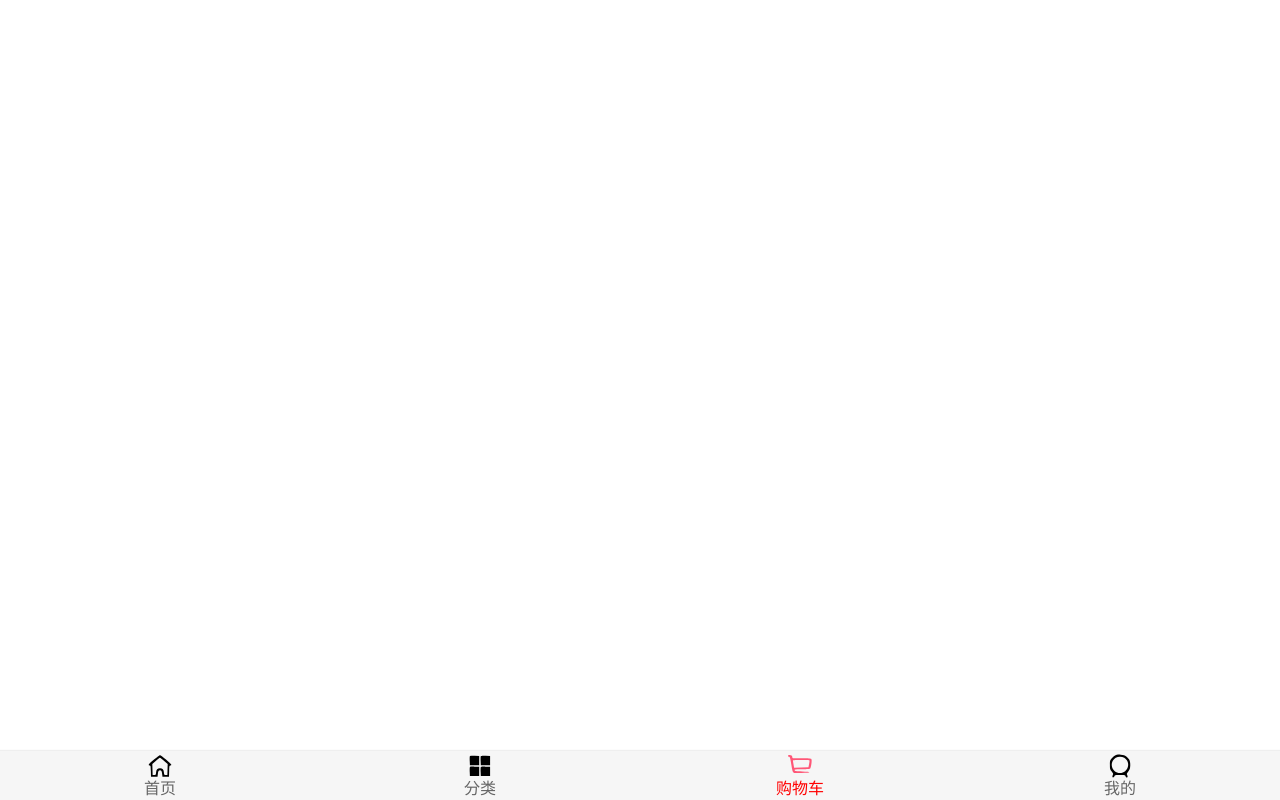
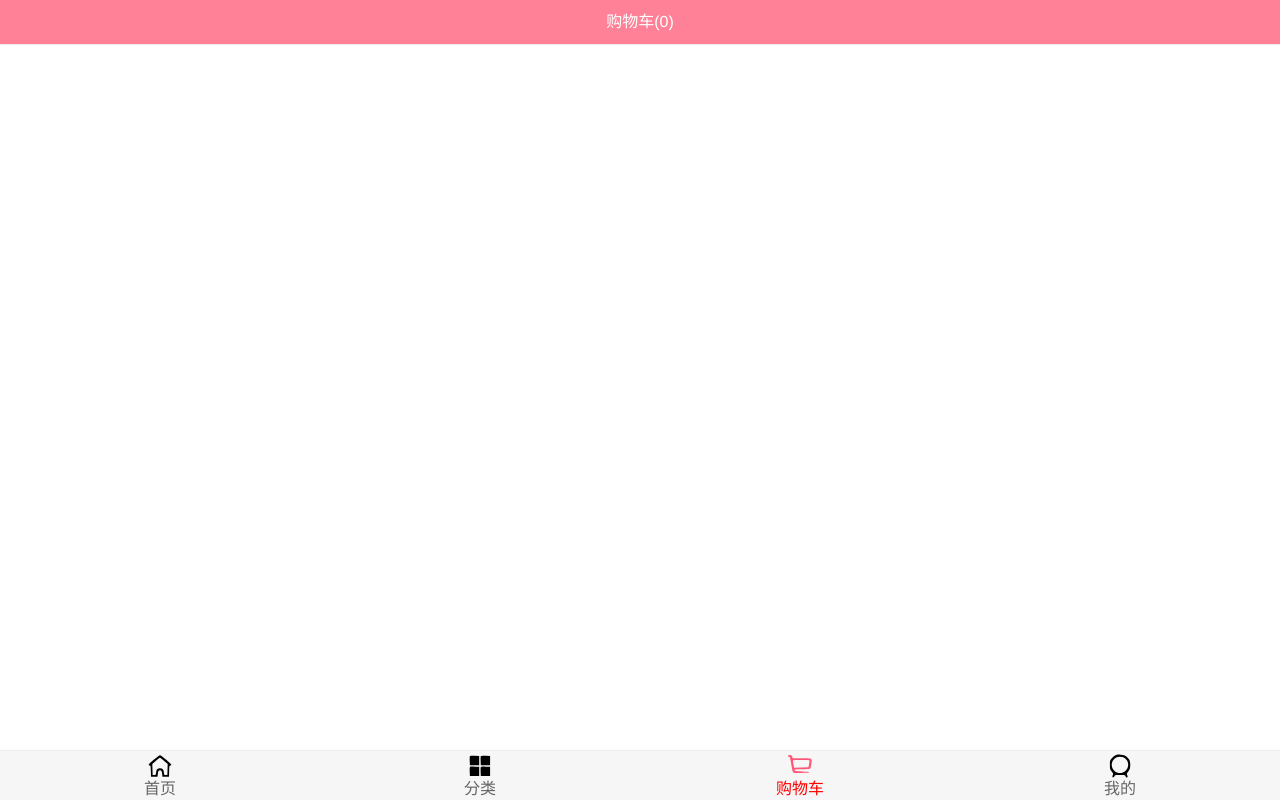
Before and after one commit to 18363008965/supermallresp, a Vue app: page /cart in a window 1280 px wide. Built offline with nearby package versions, Linux system fonts and the light colour scheme.

Commit message:
'购物车的导航栏的添加'

```diff
--- /dev/null
+++ b/src/store/getters.js
@@ -0,0 +1,10 @@
+const getters = {
+  cartLength(state) {
+    return state.cartList.length;
+  },
+  cartList(state) {
+    return state.cartList;
+  }
+}
+
+export default getters;
--- a/src/store/index.js
+++ b/src/store/index.js
@@ -5,6 +5,7 @@
 import Vuex from 'vuex';
 import actions from "./actions";
 import mutations from "./mutations";
+import getters from "./getters";
 
 //1.注册vuex
 Vue.use(Vuex);
@@ -18,6 +19,7 @@
   state,
   mutations,
   actions,
+  getters
 });
 
 //3.导出vuex
--- a/src/views/cart/Cart.vue
+++ b/src/views/cart/Cart.vue
@@ -1,13 +1,31 @@
 <template>
-    <h2></h2>
+   <div class="cart">
+      <nav-bar class="nav-bar">
+        <div slot="center">购物车({{cartLength}})</div>
+      </nav-bar>
+   </div>
 </template>
 
 <script>
-    export default {
-        name: "Cart"
+  import NavBar from "../../components/common/navbar/NavBar";
+  import {mapGetters} from 'vuex'
+
+  export default {
+    name: "Cart",
+    components: {
+      NavBar
+    },
+    computed: {
+      ...mapGetters([
+        'cartLength'
+      ])
     }
+  }
 </script>
 
 <style scoped>
-
+  .nav-bar {
+    background-color: var(--color-tint);
+    color: #fff;
+  }
 </style>
--- a/src/总结.js
+++ b/src/总结.js
@@ -24,4 +24,7 @@
 *   ③.使用this.$bus.$on('xxxxx') 来监听我们发射过来的时间，之后传一个无参的箭头函数，在函数中进行相应的操作
 *
 *   此处是监听的商品列表中的图片元素，因此需要在GoodListsItem组件发射事件，同时需要在Home首页组件中监听发过来的事件。
+*
+* 6.vuex中的知识点总结
+*   vuex中的mapGetters函数是vuex中的getters辅助函数，用于将getters中的属性映射到相应的组件中
 * */
```
